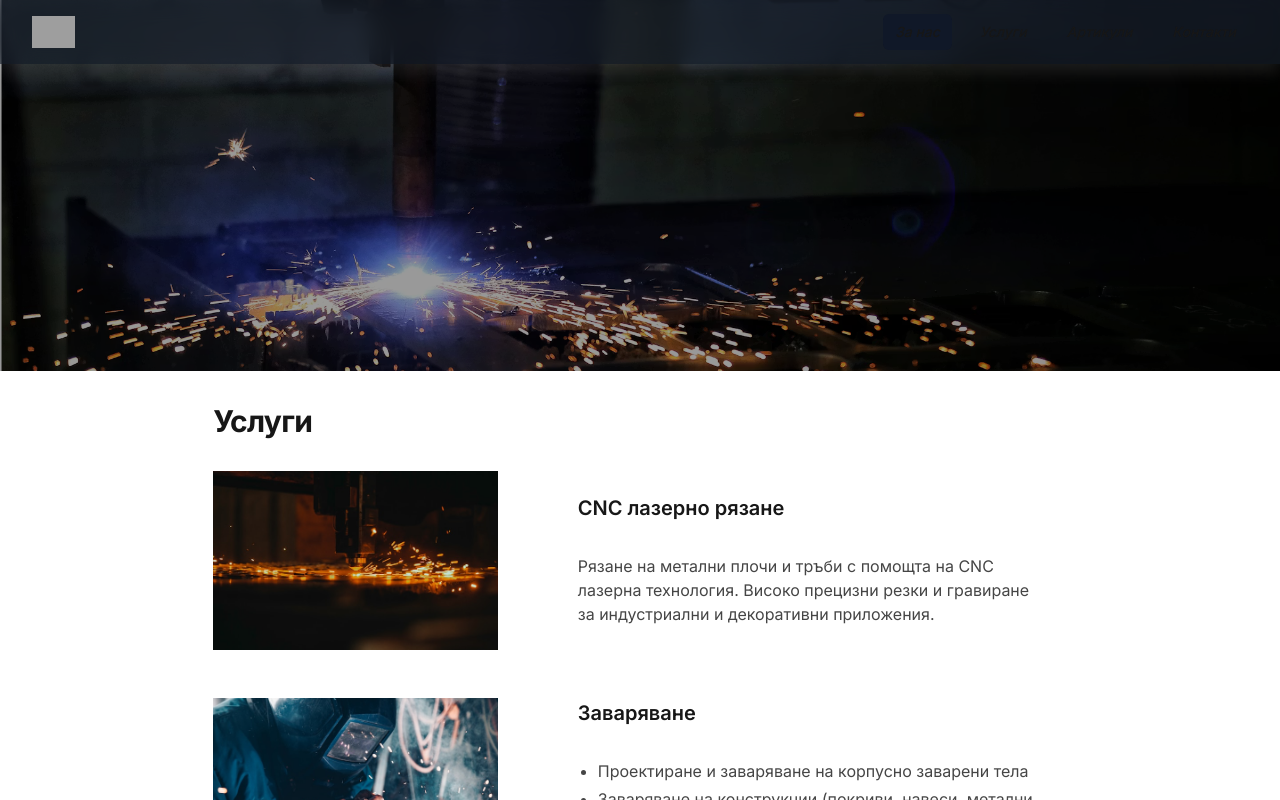
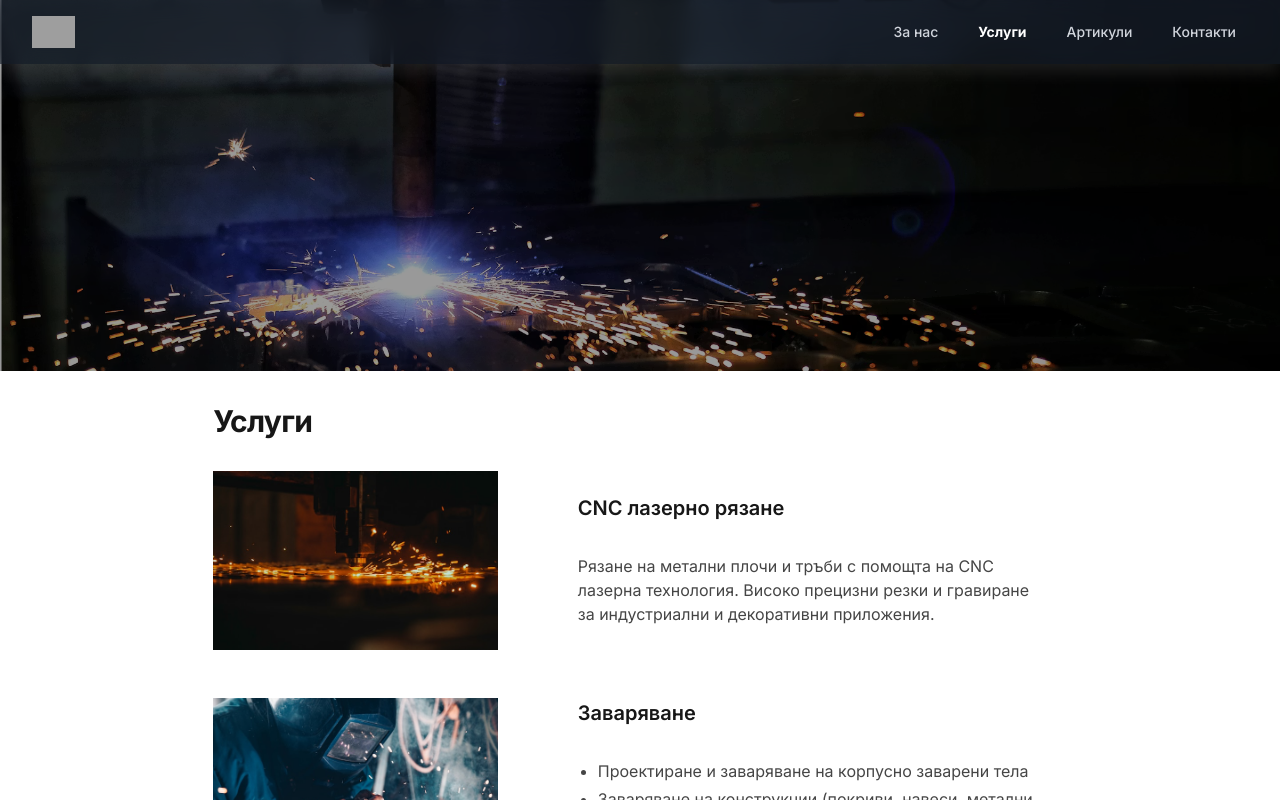
Before and after one commit to Central-Balkan/centralbalkan.com, a Next.js app: page /services in a window 1280 px wide. Shown: the top 800 px of the page. Built offline with nearby package versions, Linux system fonts and the light colour scheme; grey boxes are pictures that could not be loaded.

Commit message:
Make better navigation

```diff
--- a/app/globals.css
+++ b/app/globals.css
@@ -28,26 +28,3 @@ body {
   color: var(--foreground);
   font-family: var(--font-inter);
 }
-
-a {
-  color: var(--foreground);
-  text-decoration: none;
-  position: relative;
-  transition: color 0.3s ease;
-  font-style: italic;
-}
-
-a::after {
-  content: '';
-  position: absolute;
-  bottom: -2px;
-  left: 0;
-  width: 0;
-  height: 2px;
-  background: var(--foreground);
-  transition: width 0.3s ease;
-}
-
-a:hover::after {
-  width: 100%;
-}
--- a/app/services/page.tsx
+++ b/app/services/page.tsx
@@ -19,11 +19,12 @@ const Service = ({
       alt="article highlight"
       width={400}
       height={300}
+      loaging="eager"
       className="lg:w-1/3 sm:w-full h-auto"
     />
     <div className="flex flex-col gap-8 flex-10 justify-center px-8">
       <h3 className="text-xl font-semibold text-darkPrimary">{title}</h3>
-      <p className="text-base text-darkSecondary opacity-80">{children}</p>
+      <div className="text-base text-darkSecondary opacity-80">{children}</div>
     </div>
   </div>
 );
--- a/components/Navbar/index.tsx
+++ b/components/Navbar/index.tsx
@@ -1,3 +1,4 @@
+"use client";
 import {
   Disclosure,
   DisclosureButton,
@@ -5,19 +6,23 @@ import {
 } from "@headlessui/react";
 import { Bars3Icon, XMarkIcon } from "@heroicons/react/24/outline";
 import Link from "next/link";
+import { usePathname } from "next/navigation";
 
 const navigation = [
-  { name: "За нас", href: "/about", current: true },
-  { name: "Услуги", href: "/services", current: false },
-  { name: "Артикули", href: "/items", current: false },
-  { name: "Контакти", href: "/contacts", current: false },
+  { name: "За нас", href: "/about" },
+  { name: "Услуги", href: "/services" },
+  { name: "Артикули", href: "/items" },
+  { name: "Контакти", href: "/contacts" },
 ];
 
 function classNames(...classes: (string | undefined | null | false)[]): string {
   return classes.filter(Boolean).join(" ");
 }
 
-const Navbar = () => (
+const Navbar = () => {
+  const pathname = usePathname();
+  console.log(pathname);
+  return (
     <Disclosure
       as="nav"
       className="fixed w-full bg-gray-800/50 backdrop-blur-md dark:bg-gray-800/30 dark:backdrop-blur-md dark:after:pointer-events-none dark:after:absolute dark:after:inset-x-0 dark:after:bottom-0 dark:after:h-px dark:after:bg-white/10 shadow-[0_8px_16px_rgba(255,255,255,0.1)] z-100"
@@ -55,12 +60,12 @@ const Navbar = () => (
                   <a
                     key={item.name}
                     href={item.href}
-                  aria-current={item.current ? "page" : undefined}
+                    aria-current={item.href == pathname ? "page" : undefined}
                     className={classNames(
-                    item.current
-                      ? "bg-gray-900 text-white dark:bg-gray-950/50"
-                      : "text-gray-300 hover:bg-white/5 hover:text-white",
-                    "rounded-md px-3 py-2 text-sm font-medium",
+                      item.href == pathname
+                        ? "text-white font-bold"
+                        : "text-gray-300 hover:bg-white/5 hover:text-white font-medium",
+                      "rounded-md px-3 py-2 text-sm",
                     )}
                   >
                     {item.name}
@@ -79,12 +84,12 @@ const Navbar = () => (
               key={item.name}
               as="a"
               href={item.href}
-            aria-current={item.current ? "page" : undefined}
+              aria-current={item.href === pathname ? "page" : undefined}
               className={classNames(
-              item.current
-                ? "bg-gray-900 text-white dark:bg-gray-950/50"
-                : "text-gray-300 hover:bg-white/5 hover:text-white",
-              "block rounded-md px-3 py-2 text-base font-medium",
+                item.href === pathname
+                  ? "text-white font-bold"
+                  : "text-gray-300 hover:bg-white/5 hover:text-white font-medium",
+                "block rounded-md px-3 py-2 text-base",
               )}
             >
               {item.name}
@@ -94,5 +99,5 @@ const Navbar = () => (
       </DisclosurePanel>
     </Disclosure>
   );
-
+};
 export default Navbar;
```
Lines whose indentation alone changed are shown as unchanged.
